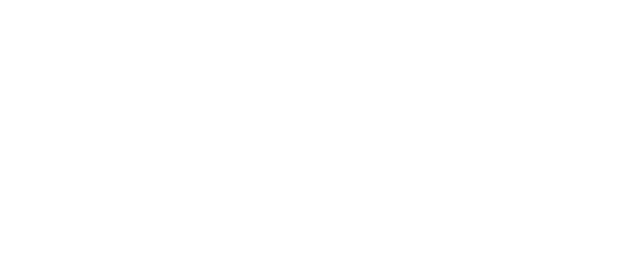
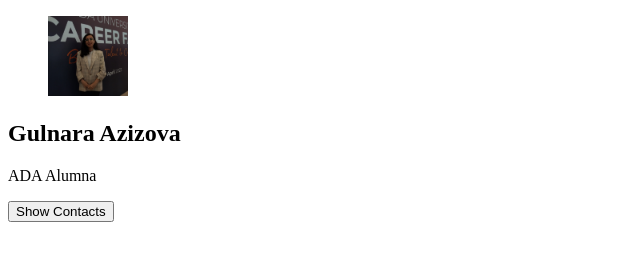
Before and after one commit to gazizovaa/gulnara, a plain HTML site: page index.html in a window 1280 px wide. Shown: the whole page, without its empty margins (0-640 px from the left). Drawn offline with Linux system fonts and the light colour scheme.

Commit message:
Added my photo and sidebar

```diff
--- a/index.html
+++ b/index.html
@@ -11,6 +11,26 @@
     <link href="https://fonts.googleapis.com/css2?family=Poppins:wght@300;400;500;600&display=swap" rel="stylesheet">
 </head>
 <body>
+    <main>
+        <aside class="sidebar" data-sidebar>
+            <div class="sidebar-info">
+                <figure class="my-photo">
+                    <img src="img/career_photo.jpg" alt="Gulnara Azizova" width="80">
+                </figure>
 
+                <div class="info-content">
+                    <h1 class="name" title="Gulnara Azizova">Gulnara Azizova</h1>
+                    <p class="title">ADA Alumna</p>
+                </div>
+
+                <button class="info_more-btn" data-sidebar-btn>
+                    <span>Show Contacts</span>
+                    <ion-icon name="chevron-down"></ion-icon>
+                </button>
+            </div>
+
+
+        </aside>
+    </main>
 </body>
 </html>
```
Also changed, not shown: img/career_photo.jpg (added).
